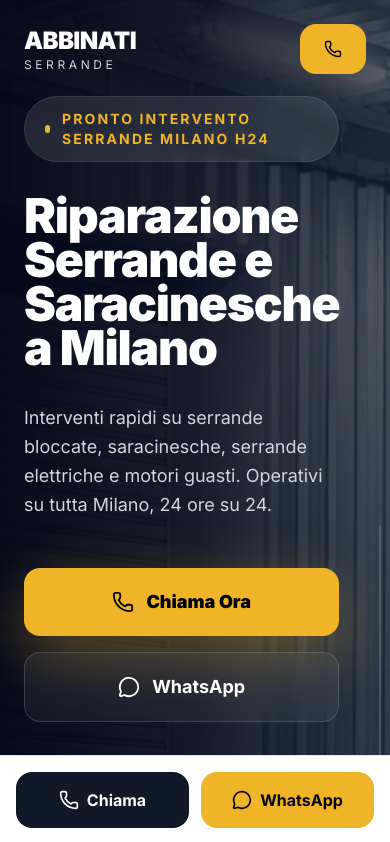
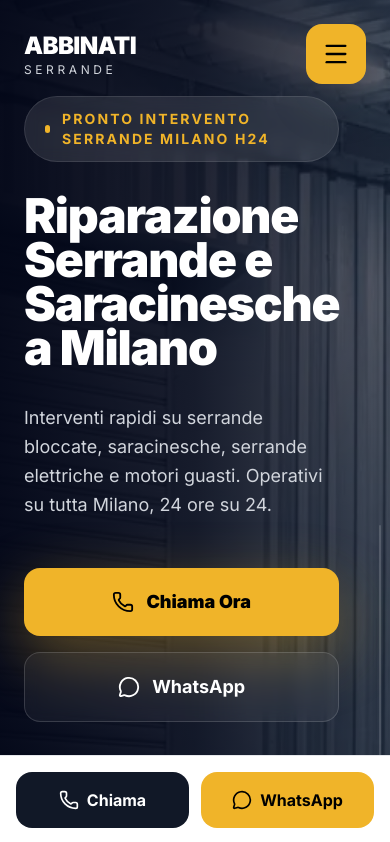
Before and after one commit to Simo-FI/abbinati-serrande, a Next.js app: page / in a window 390 px wide. Shown: the top 842 px of the page. Built offline with nearby package versions, Linux system fonts and the light colour scheme.

Commit message:
Replace mobile phone button with hamburger menu

```diff
--- a/app/page.tsx
+++ b/app/page.tsx
@@ -70,15 +70,30 @@ export default function Home() {
 
 </div>
 
+          <div className="flex items-center gap-4">
+
+  {/* MOBILE MENU BUTTON */}
+  <button
+    onClick={() => setMobileMenuOpen(true)}
+    className="lg:hidden bg-[#f0b429] text-black p-4 rounded-2xl shadow-2xl"
+  >
+    <Menu size={28} />
+  </button>
+
+  {/* DESKTOP CTA */}
   <a
     href="tel:+393000000000"
-            className="bg-[#f0b429] hover:bg-[#ffcc4d] transition text-black font-bold px-6 py-4 rounded-2xl flex items-center gap-2 shadow-2xl"
+    className="hidden lg:flex bg-[#f0b429] hover:bg-[#ffcc4d] transition text-black font-bold px-6 py-4 rounded-2xl items-center gap-2 shadow-2xl"
   >
     <Phone size={18} />
-            <span className="hidden sm:block">
+
+    <span>
       Chiama Ora
     </span>
+
   </a>
+
+</div>
 
         </div>
       </header>
```
Lines whose indentation alone changed are shown as unchanged.
